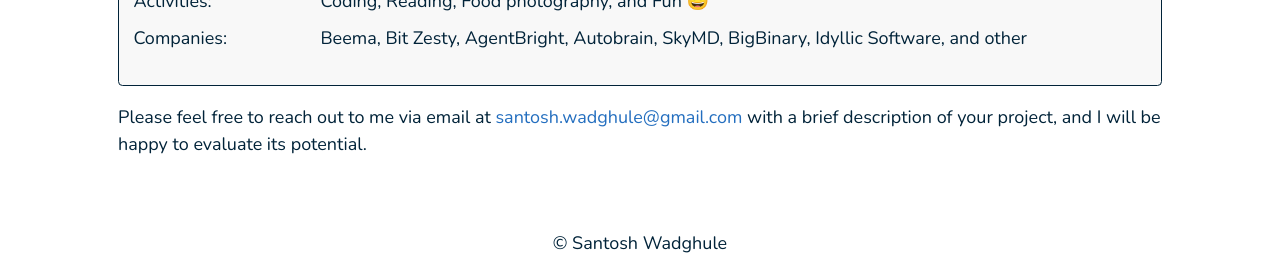
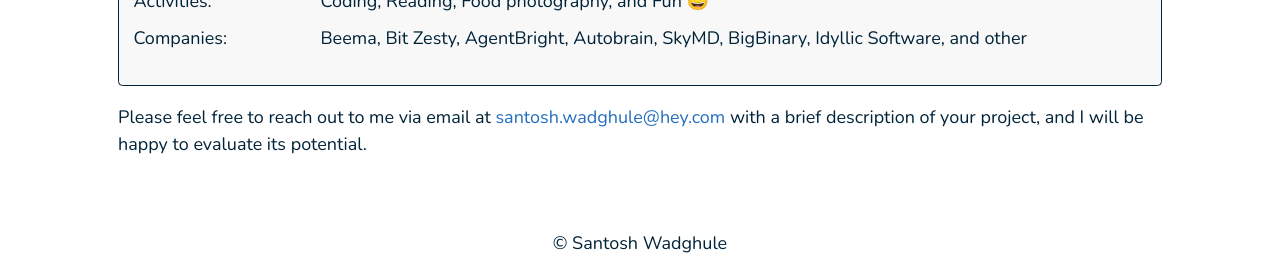
Before and after one commit to mechanicles/mechanicles, a Jekyll site: the page built from index.md, in a window 1280 px wide. Shown: the part 706-978 px from the top of the page. Built offline with Jekyll 4.4.1, drawn with Linux system fonts in a browser that asks for light colours.

Commit message:
Use hey email address

```diff
--- a/_layouts/default.html
+++ b/_layouts/default.html
@@ -115,7 +115,7 @@
         </fieldset>
 
         <p class="text-left">
-          Please feel free to reach out to me via email at <a href="mailto:santosh.wadghule@gmail.com" class="link">santosh.wadghule@gmail.com</a>
+          Please feel free to reach out to me via email at <a href="mailto:santosh.wadghule@hey.com" class="link">santosh.wadghule@hey.com</a>
           with a brief description of your project, and I will be happy to evaluate its potential.
         </p>
       </main>
```
